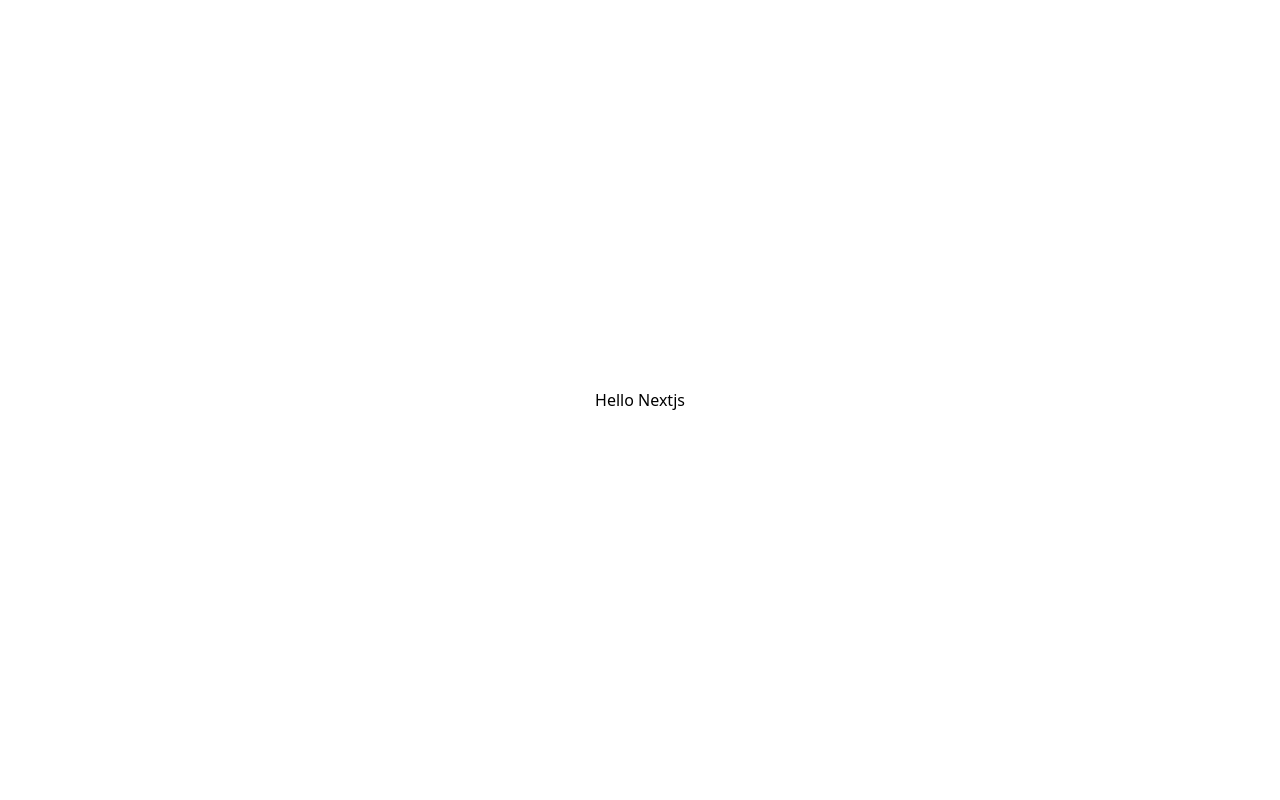
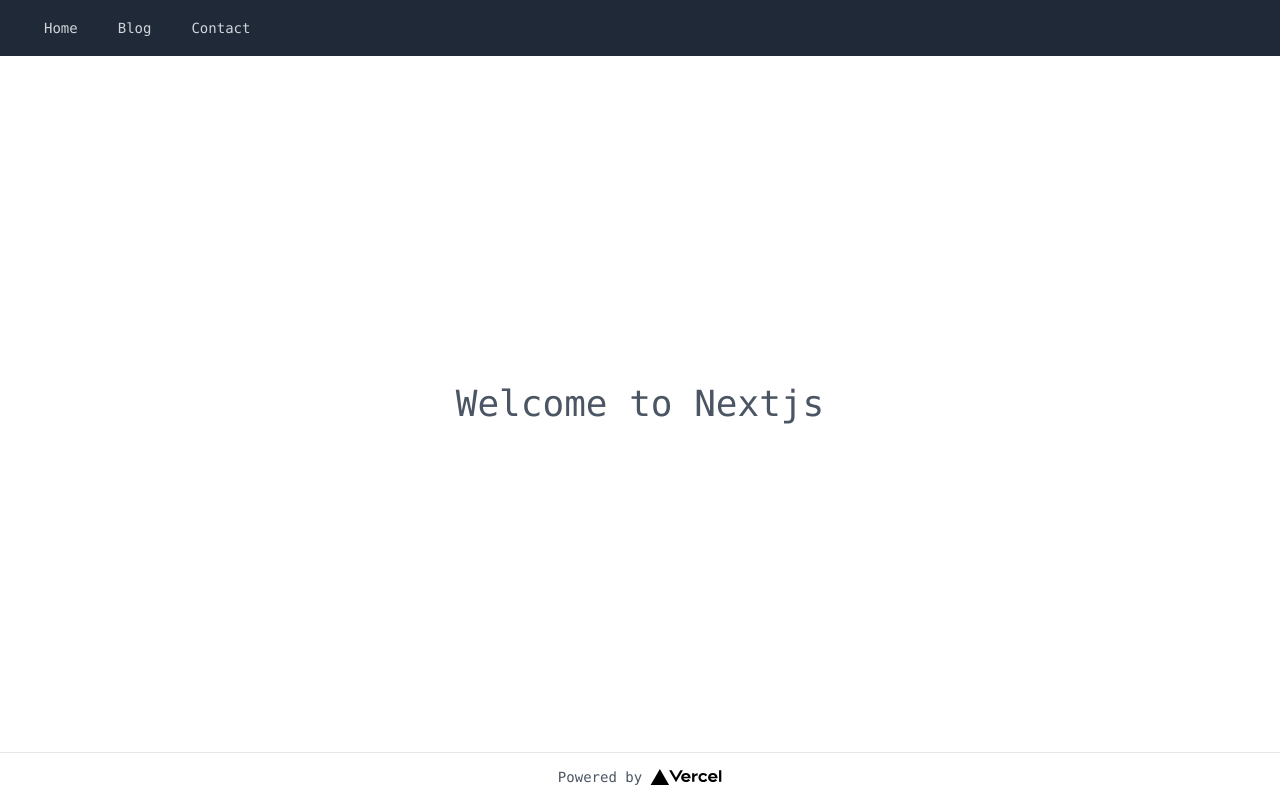
Before and after one commit to hira0448/nextjs-udemy-lesson, a Next.js app: page / in a window 1280 px wide. Built offline with nearby package versions, Linux system fonts and the light colour scheme.

Commit message:
indexページにLayoutコンポーネントを適用

```diff
--- a/pages/index.js
+++ b/pages/index.js
@@ -1,28 +1,9 @@
-import Head from "next/head";
+import Layout from "../components/Layout";
 
 export default function Home() {
   return (
-    <div className="min-h-screen py-0 px-2 flex flex-col justify-center items-center">
-      <Head>
-        <title>Create Next hApp</title>
-        <meta name="description" content="Generated by create next app" />
-        <link rel="icon" href="/favicon.ico" />
-      </Head>
-
-      <h1>Hello Nextjs</h1>
-
-      {/* <footer className={styles.footer}>
-        <a
-          href="https://vercel.com?utm_source=create-next-app&utm_medium=default-template&utm_campaign=create-next-app"
-          target="_blank"
-          rel="noopener noreferrer"
-        >
-          Powered by{" "}
-          <span className={styles.logo}>
-            <Image src="/vercel.svg" alt="Vercel Logo" width={72} height={16} />
-          </span>
-        </a>
-      </footer> */}
-    </div>
+    <Layout title="Home">
+      <p className="text-4xl">Welcome to Nextjs</p>
+    </Layout>
   );
 }
```
